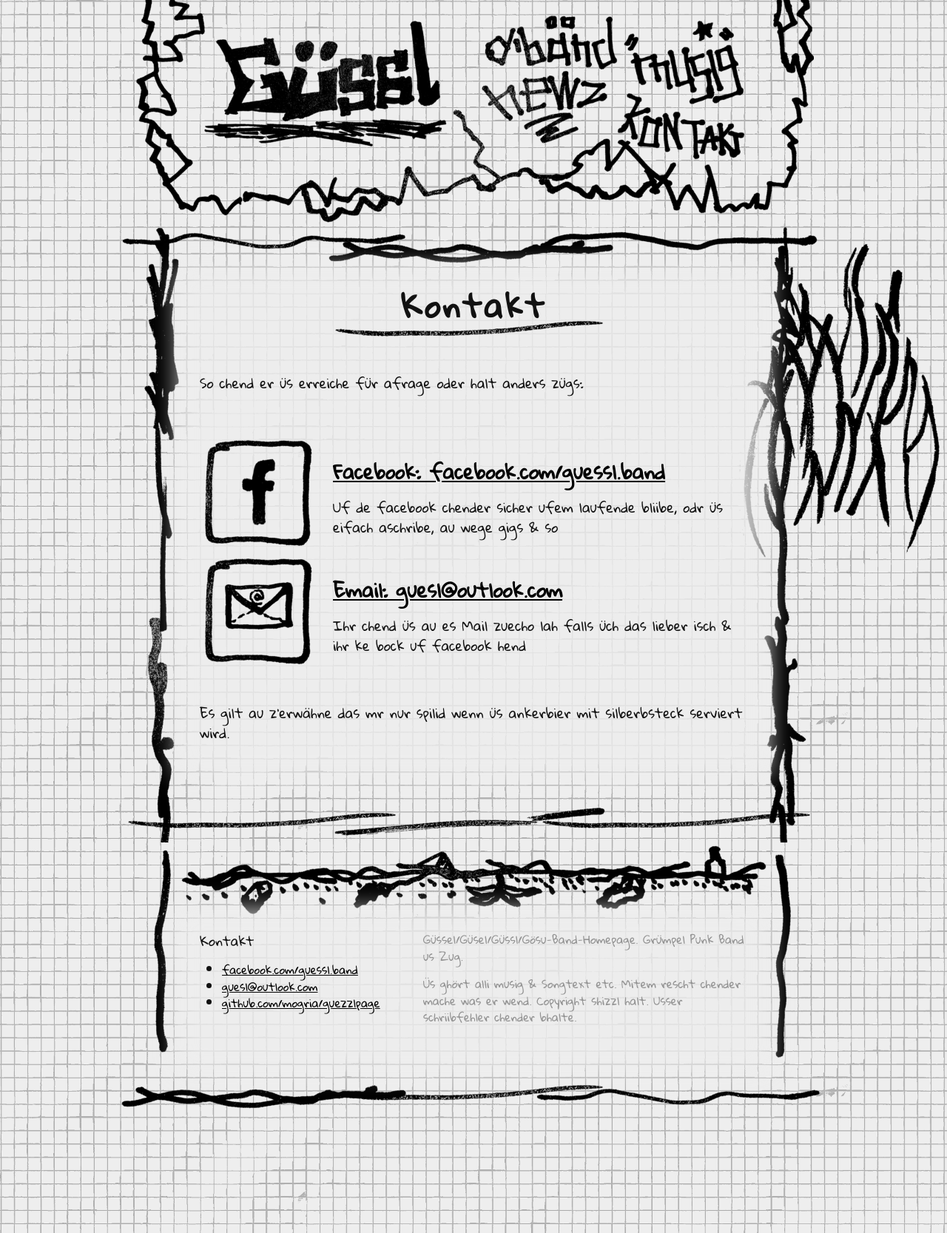
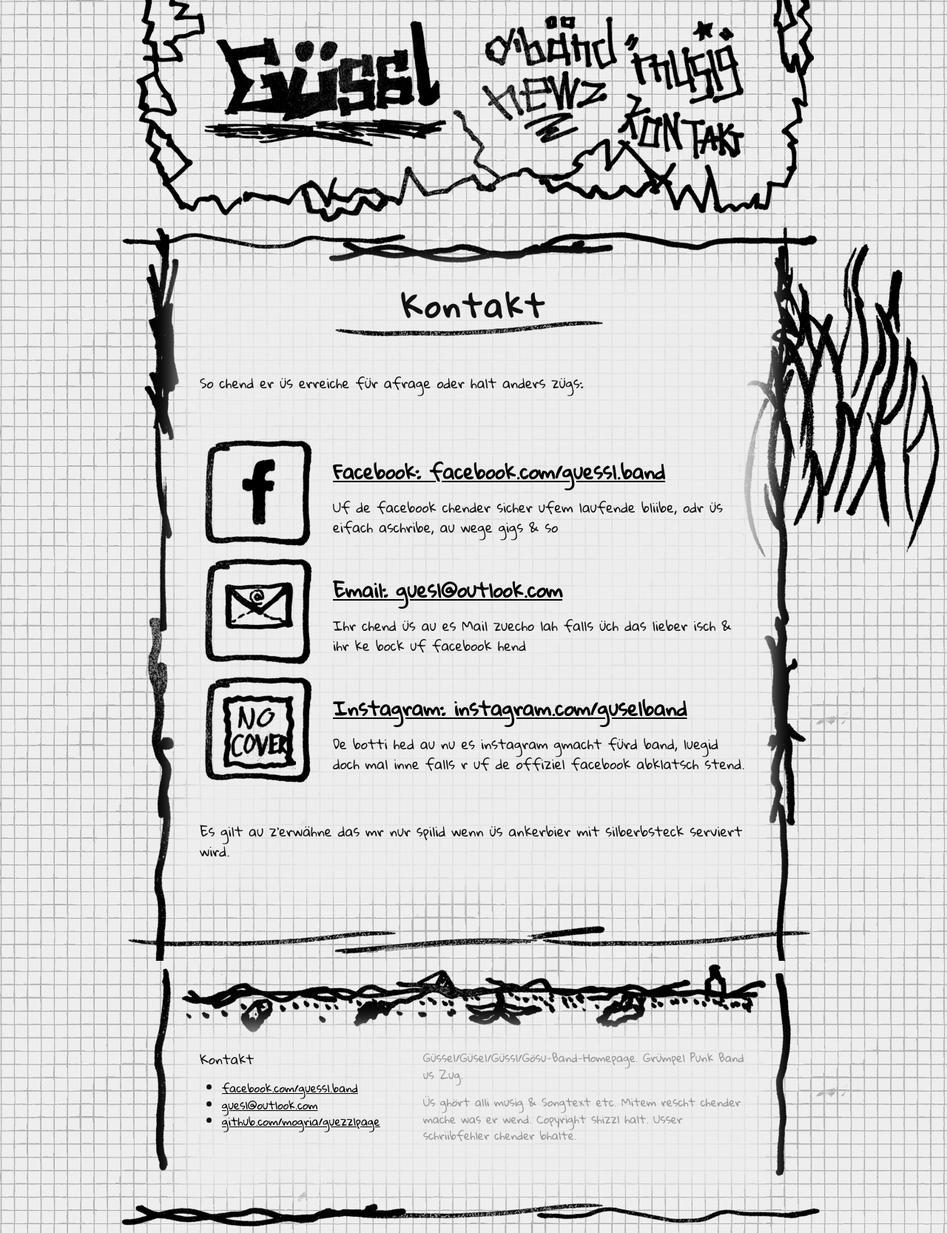
Before and after one commit to mogria/guezzlpage, a Jekyll site: the page built from contact.html, in a window 1280 px wide. Shown: the whole page at 74% size. Built offline with Jekyll 4.4.1, drawn with Linux system fonts in a browser that asks for light colours.

Commit message:
add botti instagram

```diff
--- a/_sass/_contact.scss
+++ b/_sass/_contact.scss
@@ -1,4 +1,4 @@
-.contact-email, .contact-facebook {
+.contact-email, .contact-facebook, .contact-instagram {
 
     .image-box {
         float: left;
--- a/contact.html
+++ b/contact.html
@@ -36,6 +36,19 @@
 </div>
 <div class="clear" />
 
+<div class="contact-instagram">
+    <a href="https://www.instagram.com/guselband" class="contact-link">
+        <div class="image-box">
+            <img src="{{ "/img/cover-none-available.png" | relative_url }}">
+        </div>
+        <h3 class="contact-name">Instagram: instagram.com/guselband</h3>
+    </a>
+
+    <p class="contact-description">De botti hed au nu es instagram gmacht fürd band, luegid doch mal inne falls r uf de offiziel facebook abklatsch stend.</p>
+</div>
+<div class="clear" />
+
+
 <p>&nbsp;</p>
 
 <p>Es gilt au z'erwähne das mr nur spilid wenn üs ankerbier mit silberbsteck serviert wird.</p>
```
